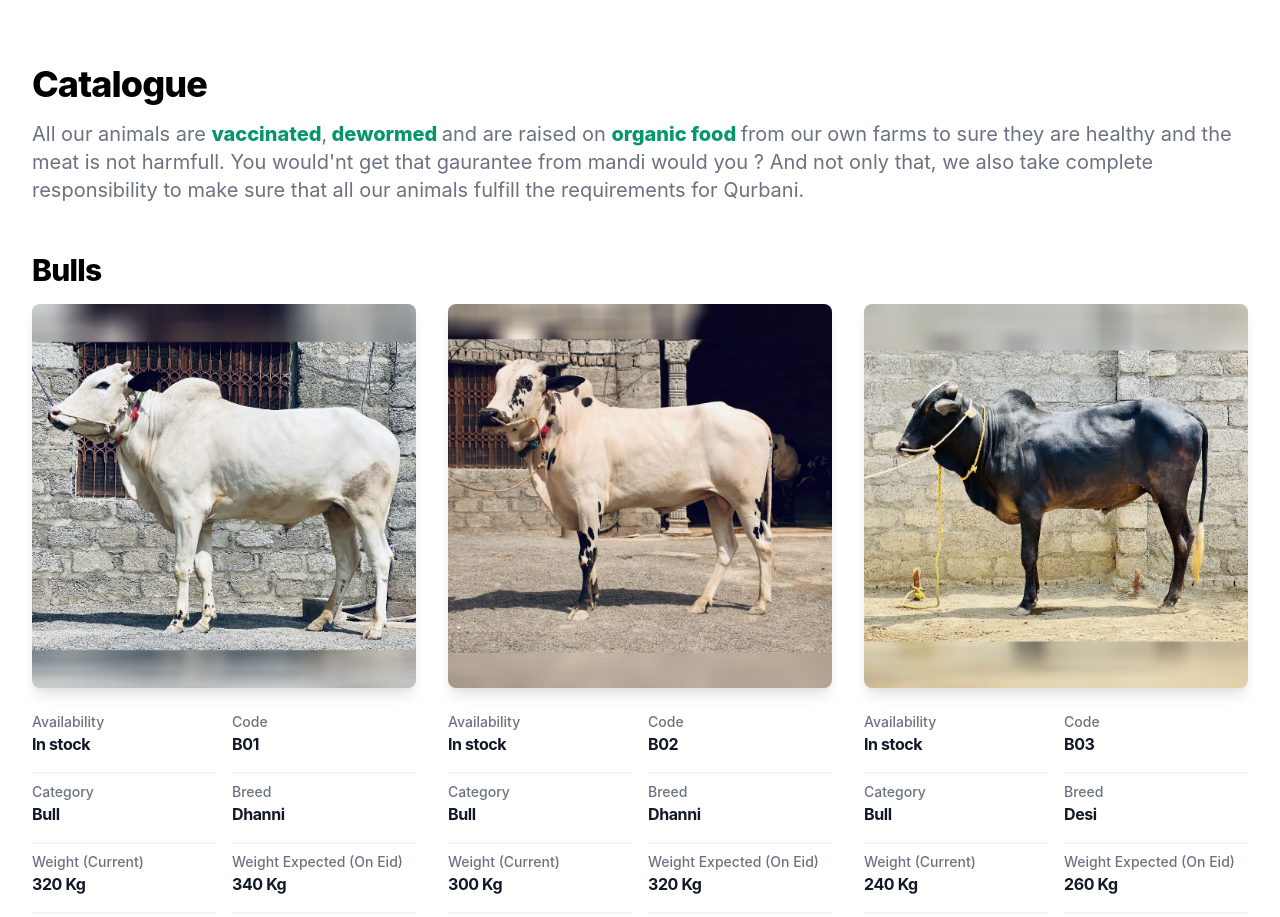
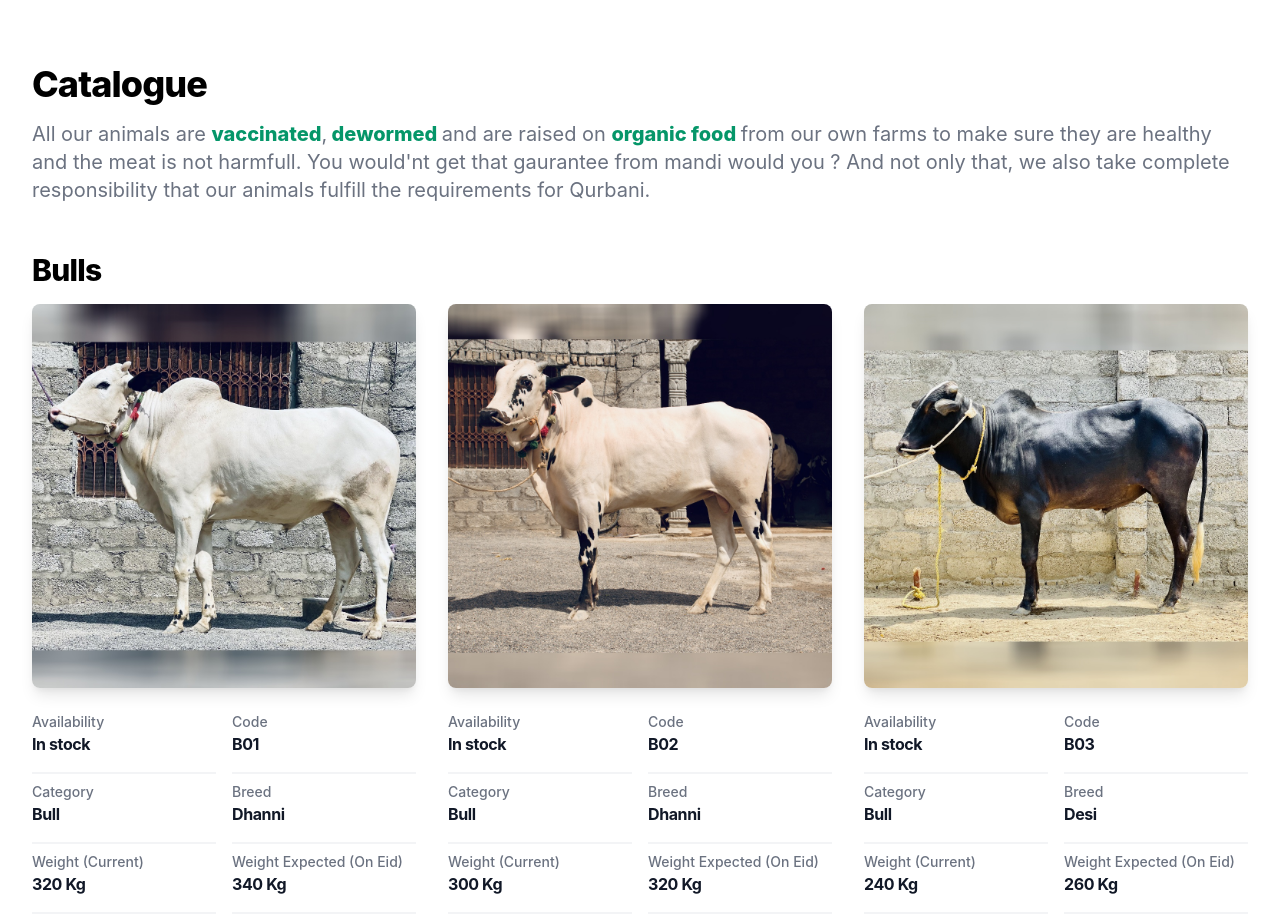
Before and after one commit to AtiqueUrRehman/maveshifarms, a Next.js app: page / in a window 1280 px wide. Shown: the part 860-1777 px from the top of the page. Built offline with nearby package versions, Linux system fonts and the light colour scheme; what @tailwindcss/typography would draw is missing.

Commit message:
fix text in catelog

```diff
--- a/components/catalogus.tsx
+++ b/components/catalogus.tsx
@@ -195,9 +195,9 @@ export default function Catalogue() {
             </h2>
             <p className="text-xl text-gray-500">
               All our animals are <span className="text-green-600 text font-extrabold"> vaccinated</span>,
-               <span className="text-green-600 text font-extrabold"> dewormed </span> and are raised on <span className="text-green-600 text font-extrabold"> organic food </span> from our own farms to sure they are healthy and the meat is not harmfull.
+               <span className="text-green-600 text font-extrabold"> dewormed </span> and are raised on <span className="text-green-600 text font-extrabold"> organic food </span> from our own farms to make sure they are healthy and the meat is not harmfull.
                You would'nt get that gaurantee from mandi would you ?
-              And not only that, we also take complete responsibility to make sure that all our animals fulfill the requirements for Qurbani.
+              And not only that, we also take complete responsibility that our animals fulfill the requirements for Qurbani.
             </p>
           </div>
           <div className="space-y-5 sm:space-y-4 md:max-w-xl lg:max-w-3xl xl:max-w-none">
```
